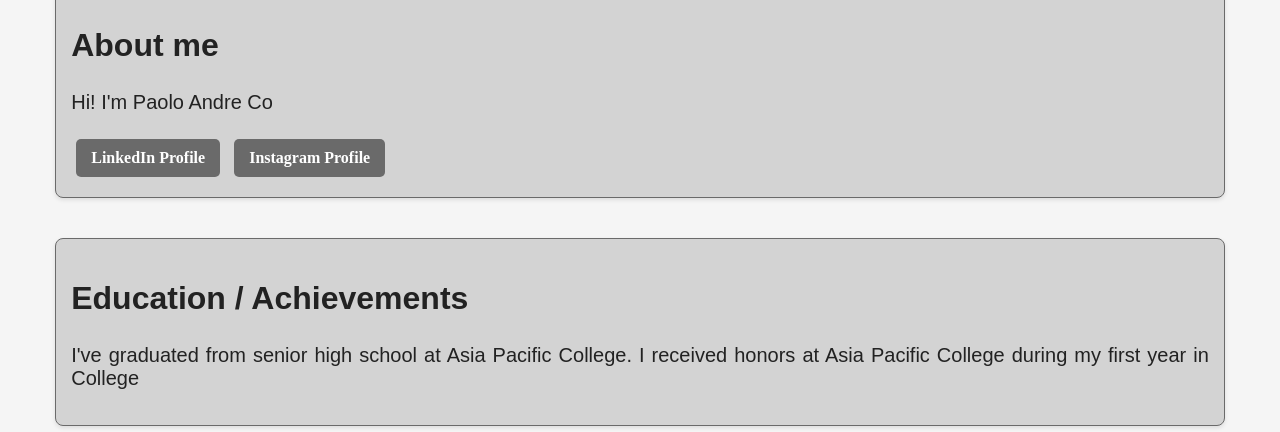
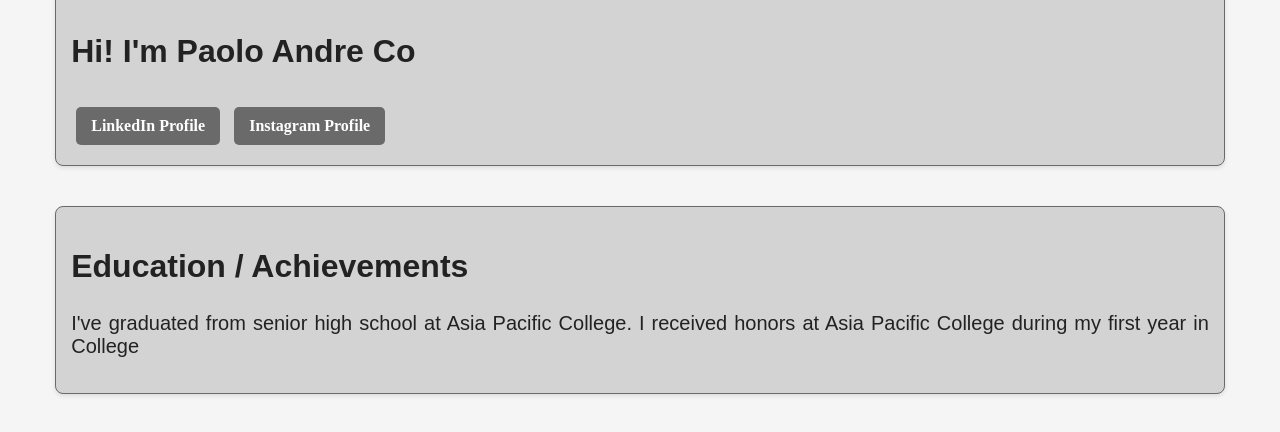
Before and after one commit to 2dree/WEBPROG-PERSONAL-WEBSITE, a plain HTML site: page home/index.html in a window 1280 px wide. Shown: the part 339-771 px from the top of the page. Drawn offline with Linux system fonts and the light colour scheme.

Commit message:
added html/css

```diff
--- a/home/css/mystyle.css
+++ b/home/css/mystyle.css
@@ -26,6 +26,12 @@ h2 {
   font-family: Arial, sans-serif;
 }
 
+h3 {
+  font-size:2em;
+  color: #222222;
+  text-align: justify;
+  font-family: Arial, sans-serif;
+}
 
   p {
     font-size: 1em;
@@ -64,6 +70,7 @@ h2 {
     font-weight: bold;
     display: inline-block;
     transition: background-color 0.3s;
+    text-align: center;
   }
 
   .button:hover {
--- a/home/index.html
+++ b/home/index.html
@@ -16,8 +16,8 @@
 <h1>Personal Profile Web Page</h1>
 <img src="https://github.com/2dree/WEBPROG-PERSONAL-WEBSITE/blob/main/images/467319362_1146429103744083_6208177518650473317_n.jpg?raw=true" alt= "Photo 1" width="150">
 
-<h2>About me</h2>
-<p>Hi! I'm Paolo Andre Co</p>
+
+<h3>Hi! I'm Paolo Andre Co</h3>
 <div class="button-container">
 <a href="https://www.linkedin.com/in/paolo-co-676a0424b/" class="button" target="_blank">LinkedIn Profile</a>
 <a href="https://www.instagram.com/paoloandrej/" class="button" target="_blank">Instagram Profile</a>
```
